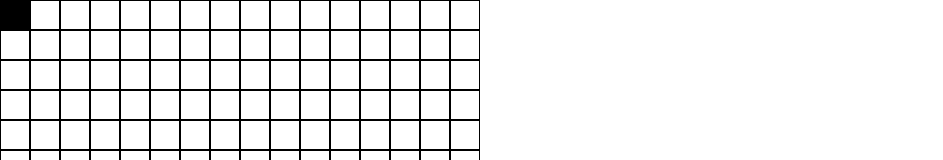
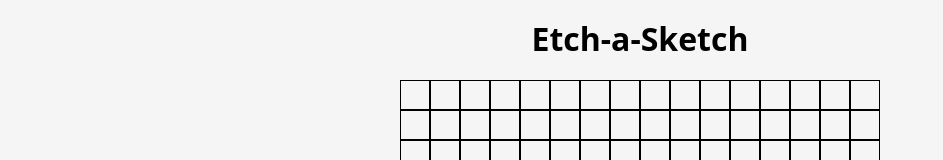
Before and after one commit to gunhoo93/odin-etch-a-sketch, a website built with webpack: page index.html in a window 1280 px wide. Shown: the top 160 px of the page, without its empty margins (0-943 px from the left). Built offline with nearby package versions, Linux system fonts and the light colour scheme.

Commit message:
Style layout

```diff
--- a/index.html
+++ b/index.html
@@ -12,6 +12,8 @@
 </head>
 
 <body>
+    <div class="container">
+        <h1>Etch-a-Sketch</h1>
         <div id="board-container"></div>
         <div id="color-scheme-picker" class="colors">
             <div>
@@ -36,6 +38,7 @@
         <div>
             <input id="board-resizer" type="range" min=16 max=64 step=4 value=16>
         </div>
+    </div>
 </body>
 
 </html>
--- a/src/style.css
+++ b/src/style.css
@@ -1,3 +1,13 @@
+body {
+    background-color: hsl(0, 0%, 96%);
+}
+
+.container {
+    display: flex;
+    flex-direction: column;
+    align-items: center;
+}
+
 .board {
     width: 480px;
     height: 480px;
```
Lines whose indentation alone changed are shown as unchanged.
